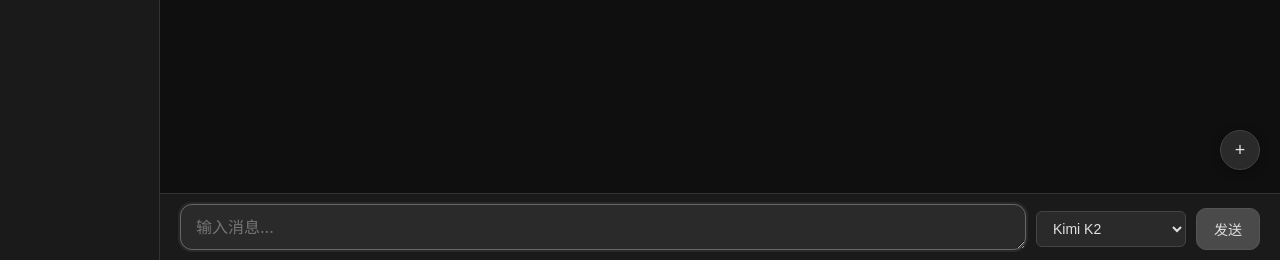
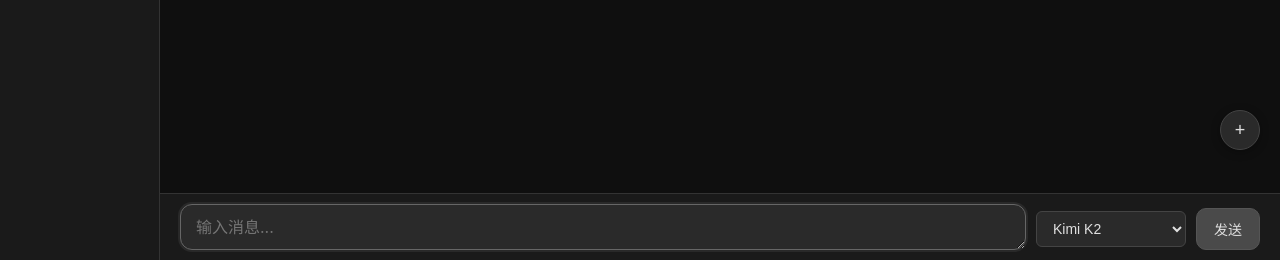
Before and after one commit to dogtor001/AiNote, a Flask app: page / in a window 1280 px wide. Shown: the part 540-800 px from the top of the page. Run offline with Flask 3, Linux system fonts and the light colour scheme; data comes from the database, SQL or seed files in the repository; data that the repository does not hold is empty; parts of the project's set-up code (start-up, migrations or seed data) failed here and were passed over.

Commit message:
Update style.css

```diff
--- a/static/style.css
+++ b/static/style.css
@@ -443,7 +443,7 @@ body {
 .floating-buttons {
   position: fixed;
   right: 20px;
-  bottom: 90px; /* Positioned above the input area */
+  bottom: 110px; /* Positioned above the input area */
   display: flex;
   flex-direction: column; /* Stack vertically */
   gap: 15px;
```
